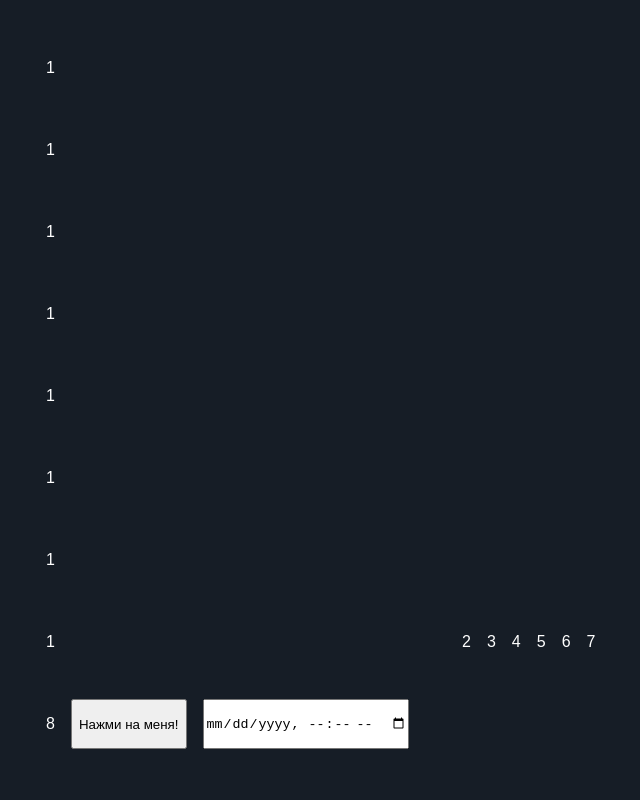
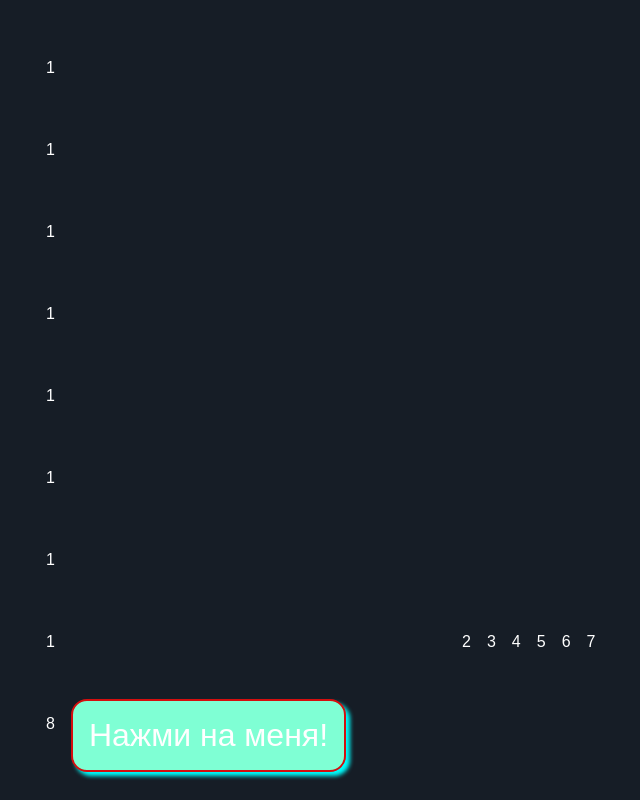
Before and after one commit to GremoryK/education-html, a plain HTML site: page ind-lesson/index.html in a window 1280 px wide. Shown: the part 2797-3597 px from the top of the page, without its empty margins (312-952 px from the left). Before the commit the page ends 3574 px from the top, so only its background shows below. Drawn offline with Linux system fonts and the light colour scheme.

Commit message:
second day

```diff
--- a/ind-lesson/index.css
+++ b/ind-lesson/index.css
@@ -42,6 +42,7 @@ h1, h2, h3, h4, h5, h6, p {
     grid-template-columns: repeat(4, 1fr);
     grid-template-rows: repeat(2, auto);
     gap: 32px 16px;
+    background-image: url("snowy-mountain-peak-starry-galaxy-majesty-generative-ai.jpg");
 }
 
 .grid-image-area {
@@ -67,3 +68,20 @@ h1, h2, h3, h4, h5, h6, p {
     flex-direction: row;
     flex-wrap: wrap;
 }
+
+.button {
+    padding: 16px;
+    font-size: 32px;
+    height: auto;
+    width: max-content;
+    background-color: aquamarine;
+    color: white;
+    border: solid 2px #d50e0e;
+    border-radius: 16px;
+    box-shadow: 4px 4px 4px aqua;
+}
+
+.button:hover {
+    background-color: #ea2222;
+    color: black;
+}
--- a/ind-lesson/index.html
+++ b/ind-lesson/index.html
@@ -63,8 +63,7 @@
         <p>6</p>
         <p>7</p>
         <p>8</p>
-        <button>Нажми на меня!</button>
-        <input type="datetime-local"/>
+        <button class="button">Нажми на меня!</button>
     </div>
 </div>
 </body>
```
